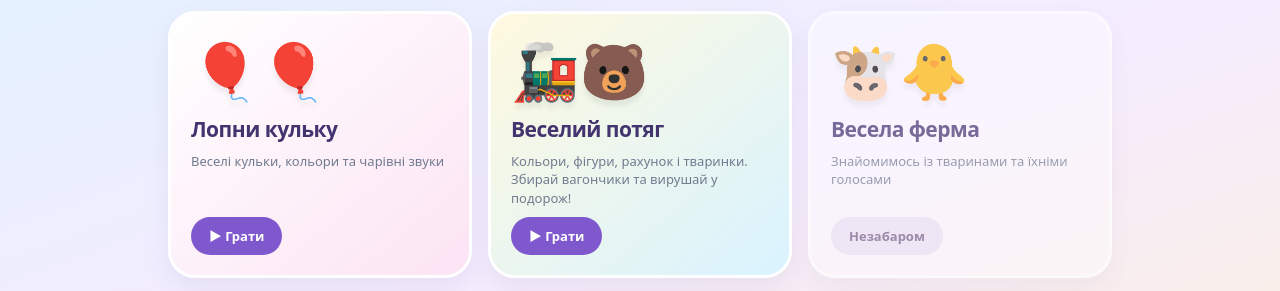
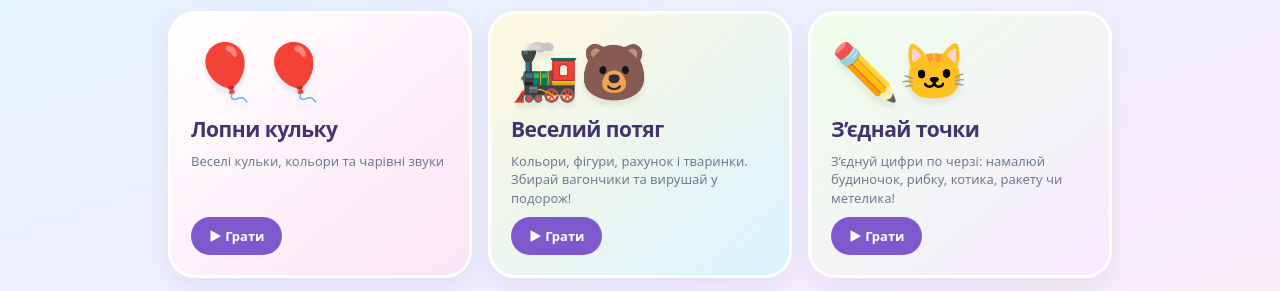
Before and after one commit to kostandovmiha/Interactive-Lab, a plain HTML site: page kids-games/index.html in a window 1280 px wide. Shown: the part 313-604 px from the top of the page. Drawn offline with Linux system fonts and the light colour scheme.

Commit message:
feat(kids): add connect-the-dots card to playground

```diff
--- a/kids-games/index.html
+++ b/kids-games/index.html
@@ -93,6 +93,7 @@ h1{font-size:clamp(31px,6vw,55px);letter-spacing:-.045em;margin:10px 0;color:#51
   <div class="catalog">
     <button class="game-card featured" id="open-balloons"><span class="illustration" aria-hidden="true">🎈🎈</span><strong>Лопни кульку</strong><small>Веселі кульки, кольори та чарівні звуки</small><span class="pill">▶ Грати</span></button>
     <a class="game-card featured" href="./train.html" style="text-decoration:none;background:linear-gradient(140deg,#fff9df,#d9f3ff)"><span class="illustration" aria-hidden="true">🚂🐻</span><strong>Веселий потяг</strong><small>Кольори, фігури, рахунок і тваринки. Збирай вагончики та вирушай у подорож!</small><span class="pill">▶ Грати</span></a>
+    <a class="game-card featured" href="./dots.html" style="text-decoration:none;background:linear-gradient(140deg,#efffea,#f7eaff)"><span class="illustration" aria-hidden="true">✏️🐱</span><strong>З’єднай точки</strong><small>З’єднуй цифри по черзі: намалюй будиночок, рибку, котика, ракету чи метелика!</small><span class="pill">▶ Грати</span></a>
     <article class="game-card preview"><span class="illustration" aria-hidden="true">🐮🐥</span><strong>Весела ферма</strong><small>Знайомимось із тваринами та їхніми голосами</small><span class="pill">Незабаром</span></article>
     <article class="game-card preview"><span class="illustration" aria-hidden="true">🔴🔺</span><strong>Чарівні фігури</strong><small>Знаходимо місце для кожної фігурки</small><span class="pill">Незабаром</span></article>
     <article class="game-card preview"><span class="illustration" aria-hidden="true">🦕🍎</span><strong>Нагодуй динозаврика</strong><small>Пригощаємо веселого друга</small><span class="pill">Незабаром</span></article>
```
